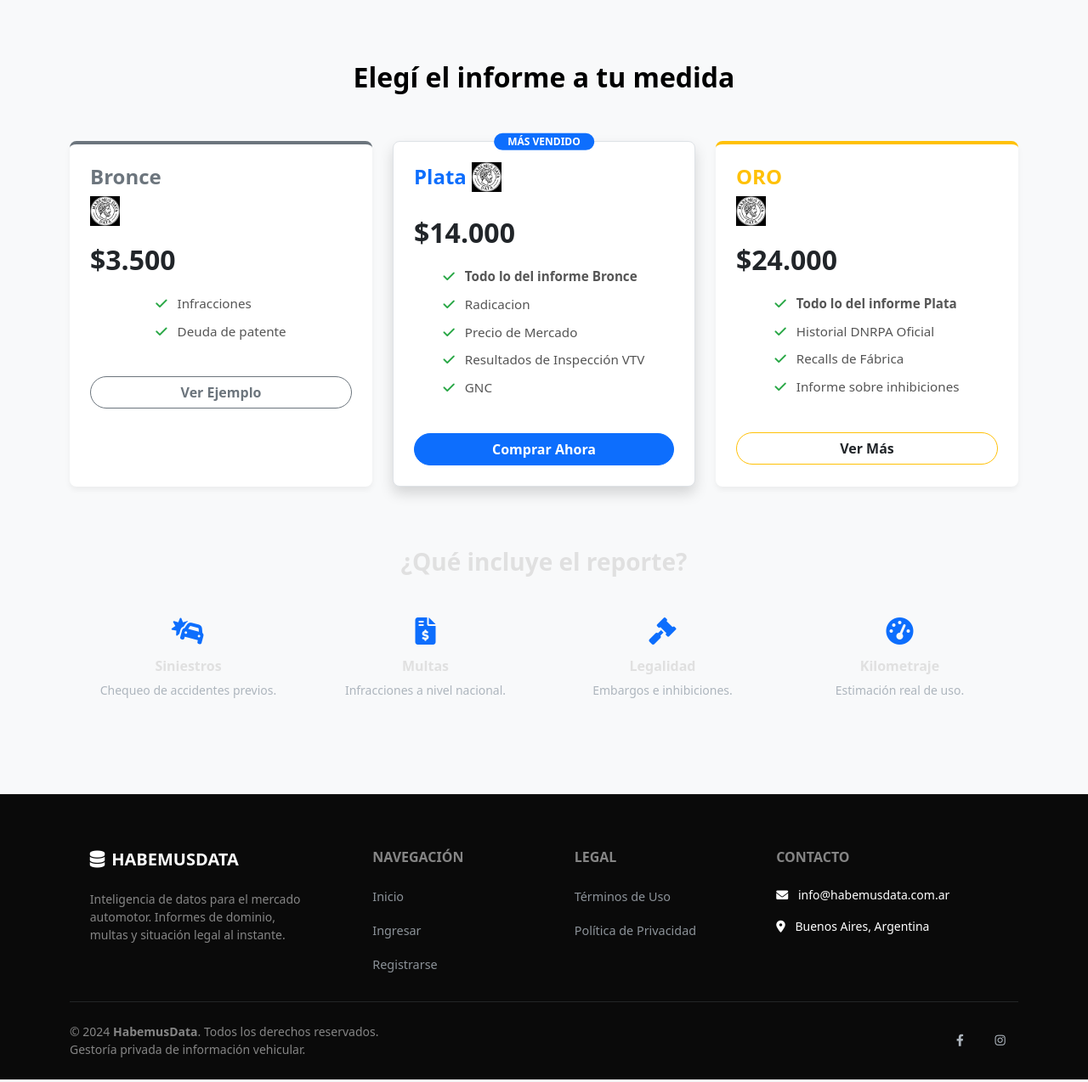
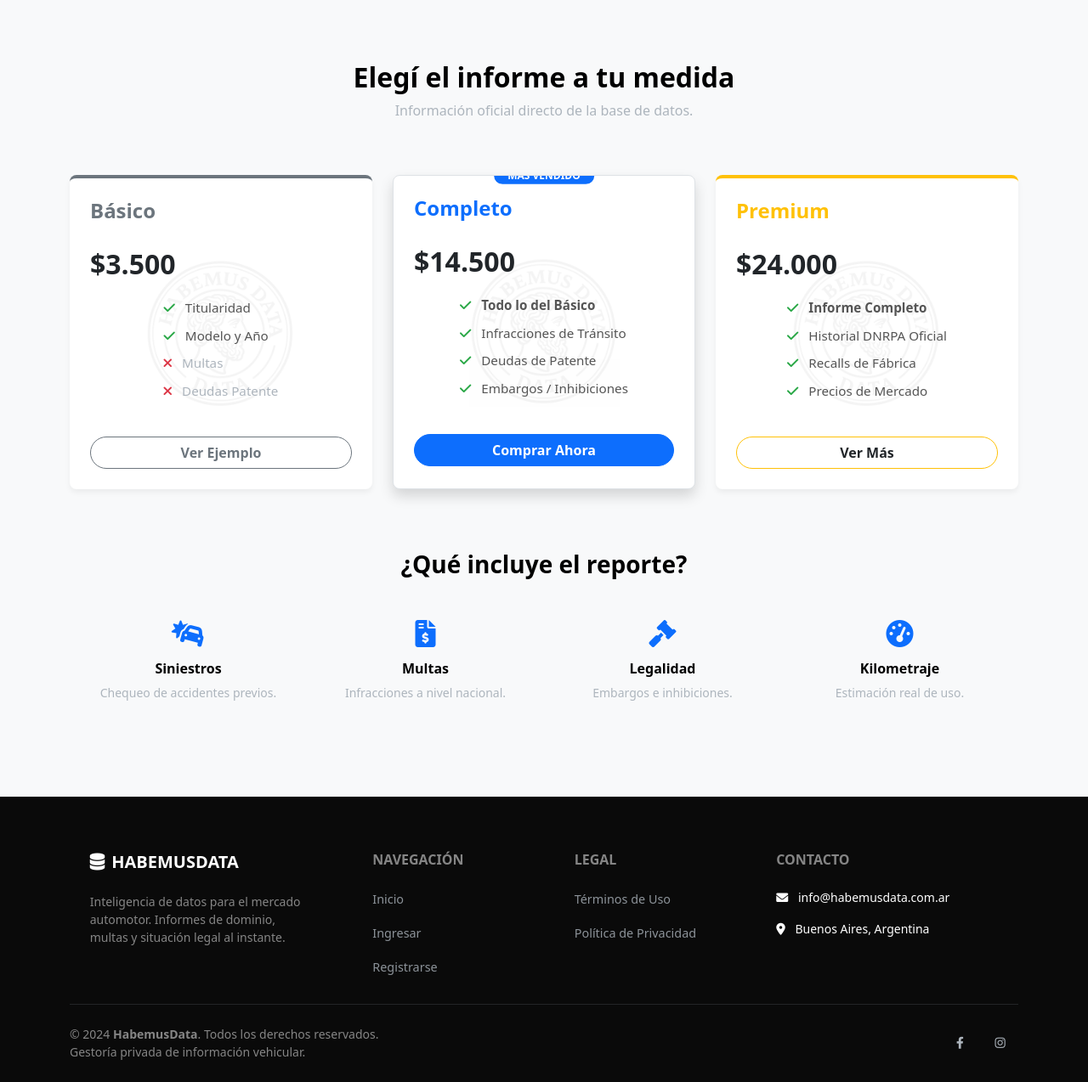
Before and after one commit to GabrielR1988/HabemusData, a Flask app: page / in a window 1280 px wide. Shown: the part 594-1868 px from the top of the page at 85% size. Run offline with Flask 3, Linux system fonts and the light colour scheme.

Commit message:
prueba de agua

```diff
--- a/templates/inicio.html
+++ b/templates/inicio.html
@@ -12,7 +12,7 @@
         padding: 100px 0;
         color: white;
         text-align: center;
-        width: 100%; /* Asegura ancho completo */
+        width: 100%;
     }
 
     /* CAJA DEL BUSCADOR FLOTANTE */
@@ -60,7 +60,29 @@
         box-shadow: 0 4px 6px rgba(0,0,0,0.05);
         transition: transform 0.3s ease, box-shadow 0.3s ease;
         height: 100%;
-        border-top: 4px solid #dee2e6; /* Borde gris por defecto */
+        border-top: 4px solid #dee2e6;
+
+        /* Habilitamos posición relativa para controlar el fondo */
+        position: relative;
+        overflow: hidden; /* Evita que el logo se salga de los bordes */
+        z-index: 1; /* Asegura que el contenido esté sobre el fondo */
+    }
+
+    /* AQUÍ ESTÁ LA MAGIA: Logo de fondo como marca de agua */
+    .price-card::before {
+        content: "";
+        position: absolute;
+        top: 0; left: 0; width: 100%; height: 100%;
+
+        /* Asegúrate que el nombre del archivo sea correcto (logo.jpeg) */
+        background-image: url('{{ url_for("static", filename="logo.jpeg") }}');
+
+        background-position: center;
+        background-repeat: no-repeat;
+        background-size: 50%; /* Tamaño del logo dentro de la card */
+        opacity: 0.05; /* Opacidad MUY BAJA (5%) para no molestar */
+        filter: grayscale(100%); /* Lo hace gris para que no compita con los colores */
+        z-index: -1; /* Lo manda al fondo detrás del texto */
     }
 
     .price-card:hover {
@@ -70,8 +92,8 @@
 
     /* Colores específicos para las tarjetas */
     .card-lite { border-top-color: #6c757d; }
-    .card-full { border-top-color: #0d6efd; } /* Azul */
-    .card-premium { border-top-color: #ffc107; } /* Dorado */
+    .card-full { border-top-color: #0d6efd; }
+    .card-premium { border-top-color: #ffc107; }
 
     .price-amount {
         font-size: 2rem;
@@ -86,7 +108,7 @@
         color: #555;
     }
     .feature-list i {
-        color: #28a745; /* Tilde verde */
+        color: #28a745;
         margin-right: 8px;
     }
 </style>
@@ -96,6 +118,7 @@
     <div class="row text-center mb-5 mt-5">
         <div class="col-12">
             <h2 class="fw-bold" style="color: #000000 !important;">Elegí el informe a tu medida</h2>
+            <p class="text-muted">Información oficial directo de la base de datos.</p>
         </div>
     </div>
 
@@ -103,14 +126,15 @@
 
         <div class="col">
             <div class="card price-card card-lite p-4">
-                <h4 class="fw-bold text-secondary">Bronce </h4>
-                <img src="{{ url_for('static', filename='LogoBN.png') }}" alt="HabemusData" width="35" height="35" class="d-inline-block align-text-top">
+                <h4 class="fw-bold text-secondary">Básico</h4>
                 <div class="my-3">
                     <span class="price-amount">$3.500</span>
                 </div>
                 <ul class="list-unstyled feature-list text-start mx-auto" style="max-width: 250px;">
-                    <li><i class="fas fa-check"></i> Infracciones </li>
-                    <li><i class="fas fa-check"></i> Deuda de patente </li>
+                    <li><i class="fas fa-check"></i> Titularidad</li>
+                    <li><i class="fas fa-check"></i> Modelo y Año</li>
+                    <li class="text-muted"><i class="fas fa-times text-danger"></i> Multas</li>
+                    <li class="text-muted"><i class="fas fa-times text-danger"></i> Deudas Patente</li>
                 </ul>
                 <a href="{{ url_for('registro') }}" class="btn btn-outline-secondary rounded-pill mt-3 w-100 fw-bold">Ver Ejemplo</a>
             </div>
@@ -119,16 +143,15 @@
         <div class="col">
             <div class="card price-card card-full p-4 border shadow">
                 <span class="badge bg-primary position-absolute top-0 start-50 translate-middle rounded-pill px-3">MÁS VENDIDO</span>
-                <h4 class="fw-bold text-primary">Plata <span><img src="{{ url_for('static', filename='LogoBN.png') }}" alt="HabemusData" width="35" height="35" class="d-inline-block align-text-top"></span></h4>
+                <h4 class="fw-bold text-primary">Completo</h4>
                 <div class="my-3">
-                    <span class="price-amount">$14.000</span>
+                    <span class="price-amount">$14.500</span>
                 </div>
                 <ul class="list-unstyled feature-list text-start mx-auto" style="max-width: 250px;">
-                    <li><i class="fas fa-check"></i> <strong>Todo lo del informe Bronce</strong></li>
-                    <li><i class="fas fa-check"></i> Radicacion</li>
-                    <li><i class="fas fa-check"></i> Precio de Mercado</li>
-                    <li><i class="fas fa-check"></i> Resultados de Inspección VTV</li>
-                    <li><i class="fas fa-check"></i> GNC</li>
+                    <li><i class="fas fa-check"></i> <strong>Todo lo del Básico</strong></li>
+                    <li><i class="fas fa-check"></i> Infracciones de Tránsito</li>
+                    <li><i class="fas fa-check"></i> Deudas de Patente</li>
+                    <li><i class="fas fa-check"></i> Embargos / Inhibiciones</li>
                 </ul>
                 <a href="{{ url_for('registro') }}" class="btn btn-primary rounded-pill mt-3 w-100 fw-bold">Comprar Ahora</a>
             </div>
@@ -136,16 +159,15 @@
 
         <div class="col">
             <div class="card price-card card-premium p-4">
-                <h4 class="fw-bold text-warning">ORO </h4>
-                <img src="{{ url_for('static', filename='LogoBN.png') }}" alt="HabemusData" width="35" height="35" class="d-inline-block align-text-top">
+                <h4 class="fw-bold text-warning">Premium</h4>
                 <div class="my-3">
                     <span class="price-amount">$24.000</span>
                 </div>
                 <ul class="list-unstyled feature-list text-start mx-auto" style="max-width: 250px;">
-                    <li><i class="fas fa-check"></i> <strong>Todo lo del informe Plata</strong></li>
+                    <li><i class="fas fa-check"></i> <strong>Informe Completo</strong></li>
                     <li><i class="fas fa-check"></i> Historial DNRPA Oficial</li>
                     <li><i class="fas fa-check"></i> Recalls de Fábrica</li>
-                    <li><i class="fas fa-check"></i> Informe sobre inhibiciones</li>
+                    <li><i class="fas fa-check"></i> Precios de Mercado</li>
                 </ul>
                 <a href="{{ url_for('registro') }}" class="btn btn-outline-warning text-dark rounded-pill mt-3 w-100 fw-bold">Ver Más</a>
             </div>
@@ -154,26 +176,26 @@
     </div>
 
     <div class="container py-5 mt-4">
-        <h3 class="fw-bold text-center mb-5">¿Qué incluye el reporte?</h3>
+        <h3 class="fw-bold text-center mb-5" style="color: #000 !important;">¿Qué incluye el reporte?</h3>
         <div class="row g-4 text-center">
             <div class="col-6 col-md-3">
                 <i class="fas fa-car-crash fa-2x text-primary mb-3"></i>
-                <h6 class="fw-bold">Siniestros</h6>
+                <h6 class="fw-bold text-black">Siniestros</h6>
                 <p class="small text-muted">Chequeo de accidentes previos.</p>
             </div>
             <div class="col-6 col-md-3">
                 <i class="fas fa-file-invoice-dollar fa-2x text-primary mb-3"></i>
-                <h6 class="fw-bold">Multas</h6>
+                <h6 class="fw-bold text-black">Multas</h6>
                 <p class="small text-muted">Infracciones a nivel nacional.</p>
             </div>
             <div class="col-6 col-md-3">
                 <i class="fas fa-gavel fa-2x text-primary mb-3"></i>
-                <h6 class="fw-bold">Legalidad</h6>
+                <h6 class="fw-bold text-black">Legalidad</h6>
                 <p class="small text-muted">Embargos e inhibiciones.</p>
             </div>
             <div class="col-6 col-md-3">
                 <i class="fas fa-tachometer-alt fa-2x text-primary mb-3"></i>
-                <h6 class="fw-bold">Kilometraje</h6>
+                <h6 class="fw-bold text-black">Kilometraje</h6>
                 <p class="small text-muted">Estimación real de uso.</p>
             </div>
         </div>
```
